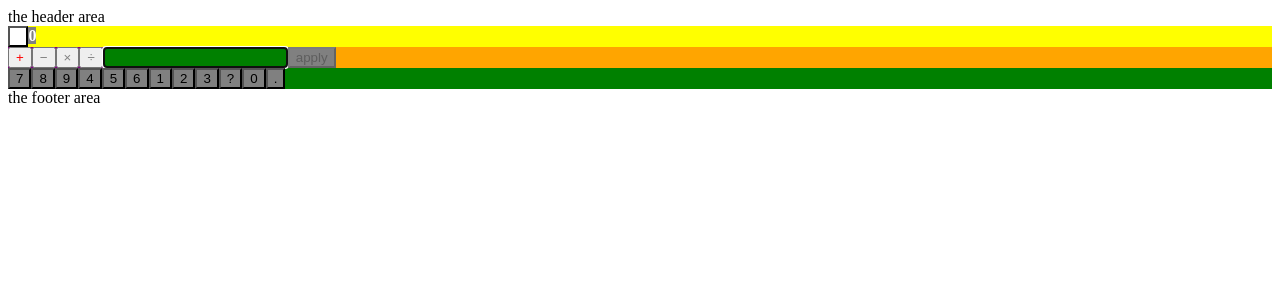
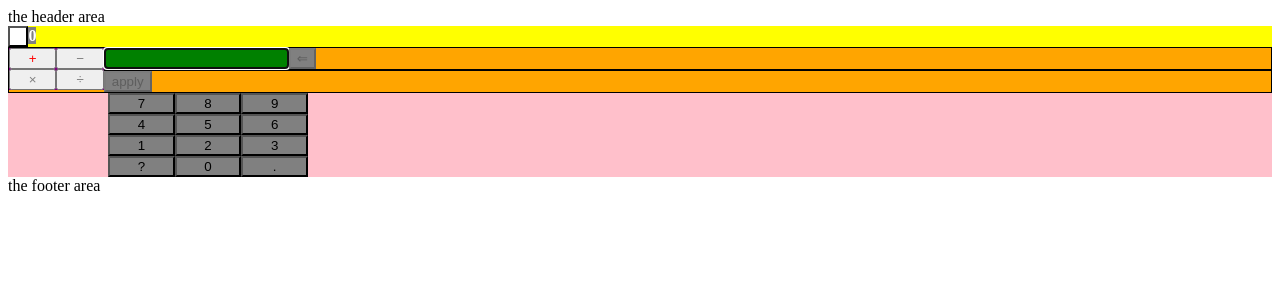
Before and after one commit to j2kenton/React-Super-Calculator, a React (Create React App) app in the folder react/: page / in a window 1280 px wide. Shown: the top 300 px of the page. Built offline with nearby package versions, Linux system fonts and the light colour scheme.

Commit message:
add backspace

```diff
--- a/react/src/common-actions.js
+++ b/react/src/common-actions.js
@@ -4,7 +4,8 @@ import {
   UPDATE_INPUT,
   SET_OPERATOR,
   TOGGLE_NEGATIVITY,
-  APPEND_TO_INPUT
+  APPEND_TO_INPUT,
+  INPUT_REMOVE_LAST_CHAR
 } from 'constants/action-types';
 
 export function setOutput(output) {
@@ -48,3 +49,9 @@ export function appendToInput(text) {
     payload: text
   };
 }
+
+export function inputRemoveLastChar() {
+  return {
+    type: INPUT_REMOVE_LAST_CHAR
+  };
+}
--- a/react/src/components/operator-controls.js
+++ b/react/src/components/operator-controls.js
@@ -6,11 +6,15 @@ import { setOperator as setOperatorAction } from 'common-actions';
 
 const OperatorsWrapper = styled.div`
   background-color: purple;
+  left: 100px;
   float: left;
+  display: flex;
+  flex-wrap: wrap;
 `;
 
 const StyledButton = styled.button`
   color: ${props => (props.selected ? 'red' : 'grey')};
+  flex: 1 0 50%;
 `;
 
 export const OperatorControls = ({ setOperator, operator, onButtonClick }) => {
--- a/react/src/constants/action-types.js
+++ b/react/src/constants/action-types.js
@@ -4,3 +4,4 @@ export const UPDATE_INPUT = 'UPDATE_INPUT';
 export const SET_OPERATOR = 'SET_OPERATOR';
 export const TOGGLE_NEGATIVITY = 'TOGGLE_NEGATIVITY';
 export const APPEND_TO_INPUT = 'APPEND_TO_INPUT';
+export const INPUT_REMOVE_LAST_CHAR = 'INPUT_REMOVE_LAST_CHAR';
--- a/react/src/reducers/app.js
+++ b/react/src/reducers/app.js
@@ -4,7 +4,8 @@ import {
   UPDATE_INPUT,
   SET_OPERATOR,
   TOGGLE_NEGATIVITY,
-  APPEND_TO_INPUT
+  APPEND_TO_INPUT,
+  INPUT_REMOVE_LAST_CHAR
 } from 'constants/action-types';
 import { calculateUpdatedValue } from 'utils/calculations';
 import { isInputValid } from 'utils/tools';
@@ -54,6 +55,12 @@ export const app = (state = initialState, action) => {
         input
       };
     }
+    case INPUT_REMOVE_LAST_CHAR: {
+      return {
+        ...state,
+        input: state.input.slice(0, -1)
+      };
+    }
     case SET_OPERATOR: {
       return {
         ...state,
--- a/react/src/sections/body/input-section.js
+++ b/react/src/sections/body/input-section.js
@@ -4,12 +4,17 @@ import { connect } from 'react-redux';
 import styled from 'styled-components';
 import {
   updateOutput as updateOutputAction,
-  updateInput as updateInputAction
+  updateInput as updateInputAction,
+  inputRemoveLastChar as inputRemoveLastCharAction
 } from 'common-actions';
 import OperatorControls from '../../components/operator-controls';
 
 const InputWrapper = styled.div`
   background-color: orange;
+`;
+
+const Row = styled.div`
+  border: 1px solid black;
 `;
 
 const ApplyButton = styled.button`
@@ -22,7 +27,14 @@ const InputArea = styled.input.attrs({
   background-color: green;
 `;
 
-export const InputSection = ({ input, updateOutput, updateInput, onBlur, onButtonClick }) => {
+export const InputSection = ({
+  input,
+  updateOutput,
+  updateInput,
+  onBlur,
+  onButtonClick,
+  inputRemoveLastChar
+}) => {
   const onInputChange = e => {
     e.preventDefault();
     updateInput(e.target.value);
@@ -36,6 +48,14 @@ export const InputSection = ({ input, updateOutput, updateInput, onBlur, onButto
     }
   };
 
+  const onBackspace = e => {
+    e.preventDefault();
+    onButtonClick();
+    if (input) {
+      inputRemoveLastChar();
+    }
+  };
+
   const ref = useRef();
   useEffect(() => {
     if (ref && ref.current) {
@@ -45,6 +65,7 @@ export const InputSection = ({ input, updateOutput, updateInput, onBlur, onButto
 
   return (
     <InputWrapper>
+      <Row>
         <OperatorControls onButtonClick={onButtonClick} />
         <InputArea
           name="inputArea"
@@ -59,9 +80,15 @@ export const InputSection = ({ input, updateOutput, updateInput, onBlur, onButto
             }
           }}
         />
+        <ApplyButton onClick={onBackspace} disabled={!input}>
+          ⇐
+        </ApplyButton>
+      </Row>
+      <Row>
         <ApplyButton onClick={onApply} disabled={!input}>
           apply
         </ApplyButton>
+      </Row>
     </InputWrapper>
   );
 };
@@ -71,7 +98,8 @@ InputSection.propTypes = {
   updateOutput: PropTypes.func,
   updateInput: PropTypes.func,
   onBlur: PropTypes.func,
-  onButtonClick: PropTypes.func
+  onButtonClick: PropTypes.func,
+  inputRemoveLastChar: PropTypes.func
 };
 
 const mapStateToProps = ({ app }) => ({
@@ -81,5 +109,9 @@ const mapStateToProps = ({ app }) => ({
 
 export default connect(
   mapStateToProps,
-  { updateOutput: updateOutputAction, updateInput: updateInputAction }
+  {
+    updateOutput: updateOutputAction,
+    updateInput: updateInputAction,
+    inputRemoveLastChar: inputRemoveLastCharAction
+  }
 )(InputSection);
--- a/react/src/sections/body/number-button-section.js
+++ b/react/src/sections/body/number-button-section.js
@@ -5,10 +5,16 @@ import { appendToInput as appendToInputAction } from 'common-actions';
 
 const ButtonsWrapper = styled.div`
   background-color: green;
+  clear: both;
+  display: flex;
+  flex-wrap: wrap;
+  width: 200px;
+  margin-left: 100px;
 `;
 
 const NumberButton = styled.button`
   background-color: grey;
+  flex: 1 0 33%;
 `;
 
 export const NumberButtonSection = ({ input, appendToInput, operator, onBlur, onButtonClick }) => {
```
Lines whose indentation alone changed are shown as unchanged.
